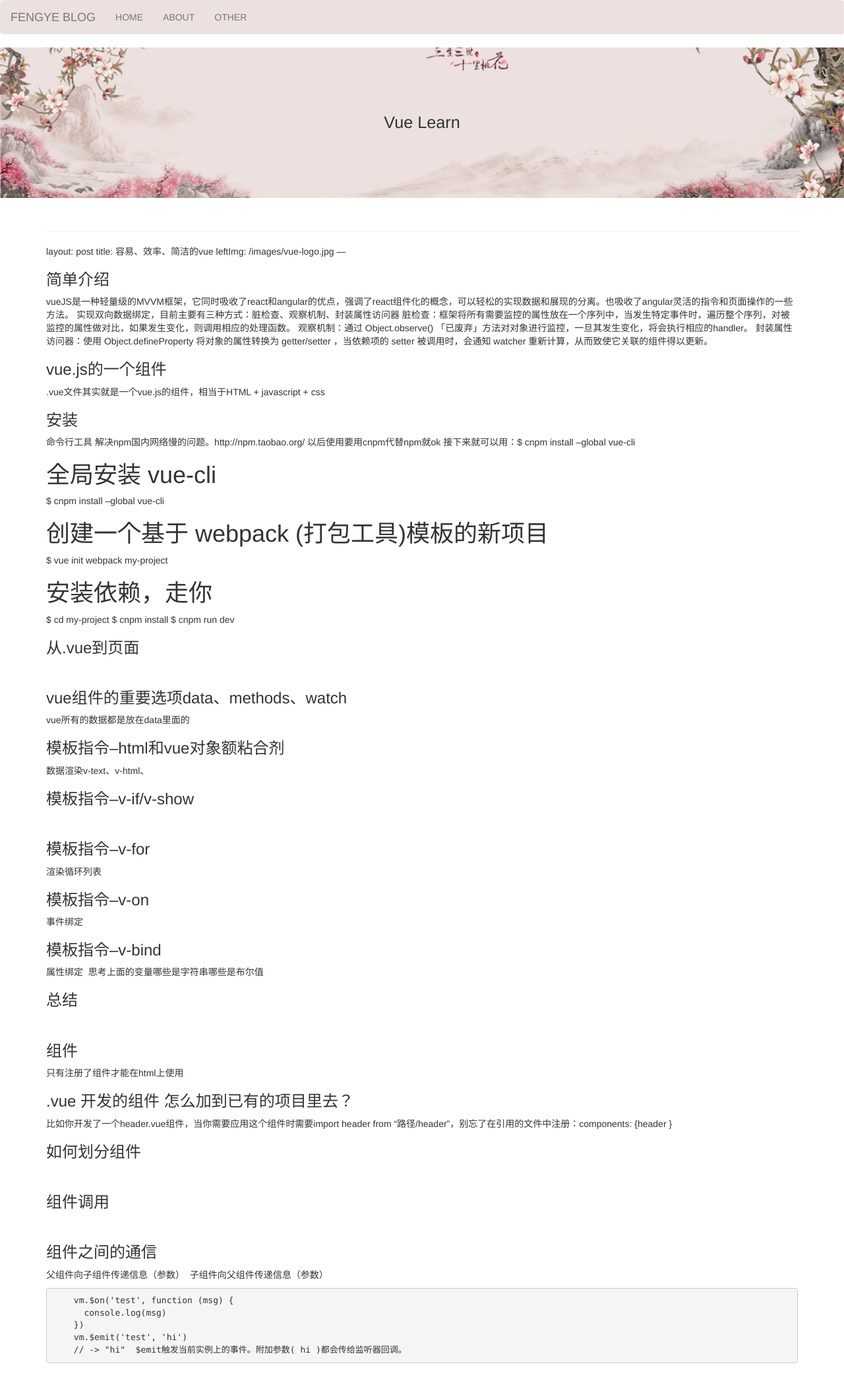
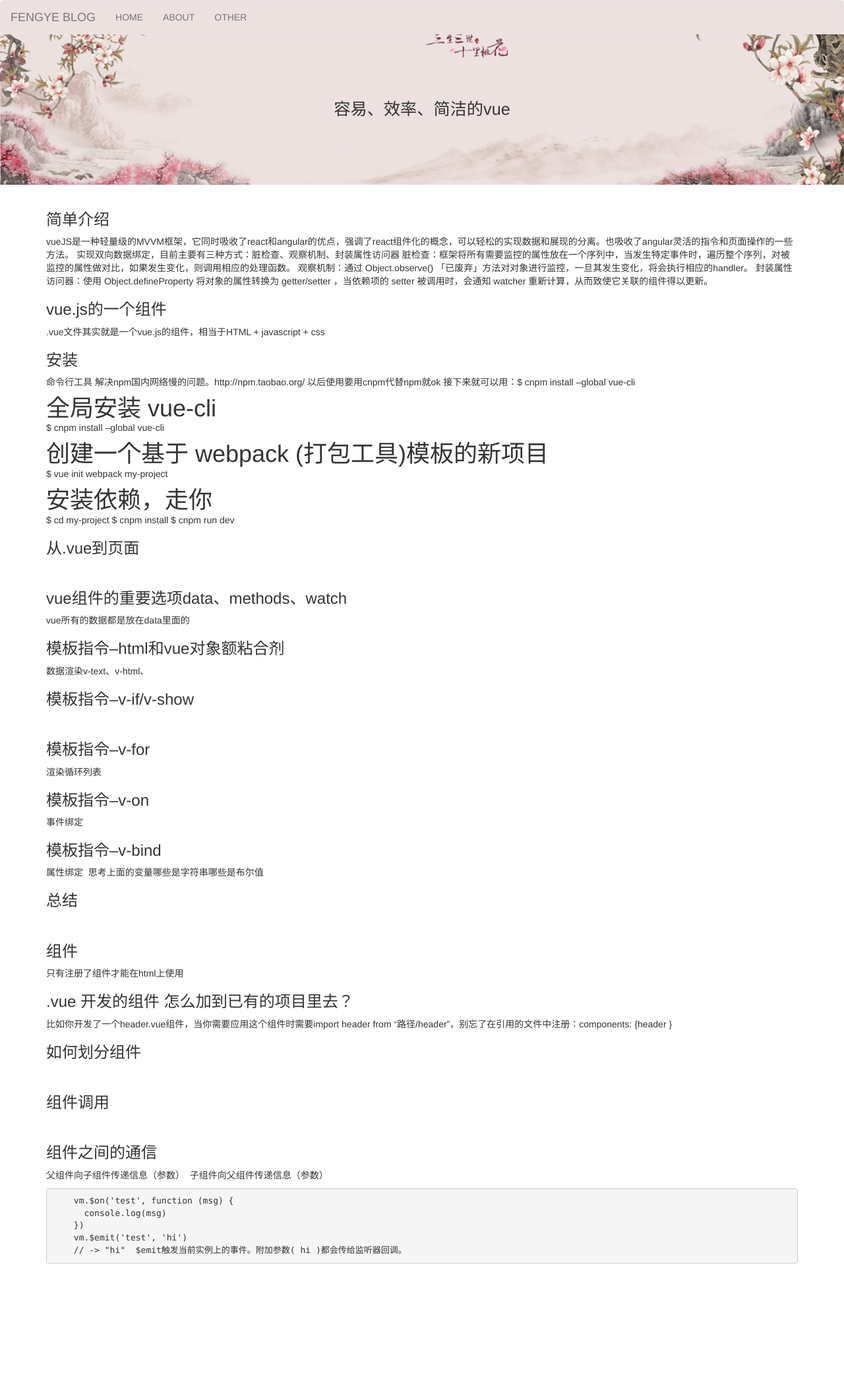
Before and after one commit to fengye12/fengye12.github.io, a Jekyll site: the page built from _posts/2016-12-1-vue-learn.md, in a window 1280 px wide. Shown: the whole page at 66% size. Built offline with Jekyll 4.4.1, drawn with Linux system fonts in a browser that asks for light colours; our own code applies the rules of GitHub Pages for plain Markdown files; after the commit the page ends 1945 px from its top, so only the background shows below that.

Commit message:
多了个空格导致的错误

```diff
--- a/_layouts/post.html
+++ b/_layouts/post.html
@@ -8,7 +8,11 @@
 <link  type="text/css" href="/css/typo.css" rel="stylesheet"/>
 <link  type="text/css" href="/css/peter.css" rel="stylesheet" />
 <link type="text/css" href="/css/bootstrap.css"  rel="stylesheet" />
-
+<style>
+  h1,.h1,h2,.h2{
+    margin: 0;
+  }
+</style>
 
 <script src="/js/jquery-3.1.1.js"></script>
 <script src="/js/bootstrap.js"></script>
--- a/_posts/2016-12-1-vue-learn.md
+++ b/_posts/2016-12-1-vue-learn.md
@@ -1,4 +1,3 @@
-
 ---
 layout: post
 title:  容易、效率、简洁的vue
```
Also changed, not shown: _posts/2017-2-1-CSS-sprite.md (+1 -2 lines).
